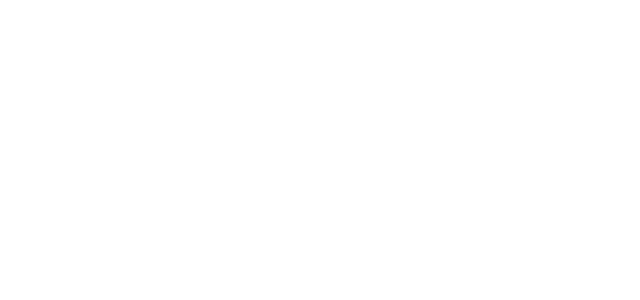
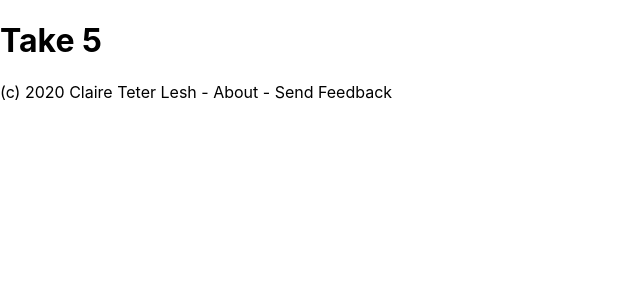
Before and after one commit to cteterita/take5-react, a React (Create React App) app: page / in a window 1280 px wide. Shown: the top 300 px of the page, without its empty margins (0-640 px from the left). Built offline with nearby package versions, Linux system fonts and the light colour scheme.

Commit message:
added header and footer

```diff
--- a/src/App.js
+++ b/src/App.js
@@ -3,7 +3,13 @@
 function App() {
   return (
     <main className='App'>
+      <header>
+        <h1>Take 5</h1>
+      </header>
       {/* content goes here */}
+      <footer>
+        (c) 2020 Claire Teter Lesh - About - Send Feedback
+      </footer>
     </main>
   );
 }
```
Also changed, not shown: 2 other files (tests, documents, lock files or other folders).
